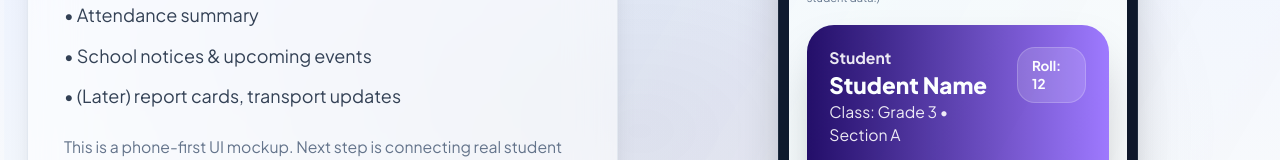
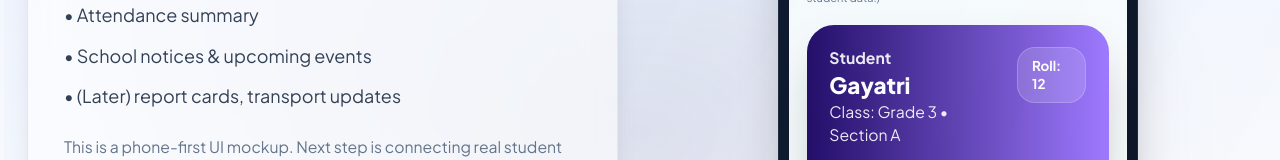
Before and after one commit to vardhannehru/FutureSpark, a React (Vite) app: page /mcb in a window 1280 px wide. Shown: the part 589-749 px from the top of the page. Built offline with nearby package versions, Linux system fonts and the light colour scheme; no server answers.

Commit message:
Update MCB name + events UI tweaks

```diff
--- a/components/MCB.tsx
+++ b/components/MCB.tsx
@@ -56,7 +56,7 @@ export const MCBScreen: React.FC = () => {
         <div className="flex items-start justify-between gap-4">
           <div>
             <div className="text-sm font-bold opacity-90">Student</div>
-            <div className="text-xl font-extrabold">Student Name</div>
+            <div className="text-xl font-extrabold">Gayatri</div>
             <div className="text-sm opacity-90">Class: Grade 3 • Section A</div>
           </div>
           <div className="rounded-2xl bg-white/15 border border-white/20 px-3 py-2 text-xs font-bold">
```
